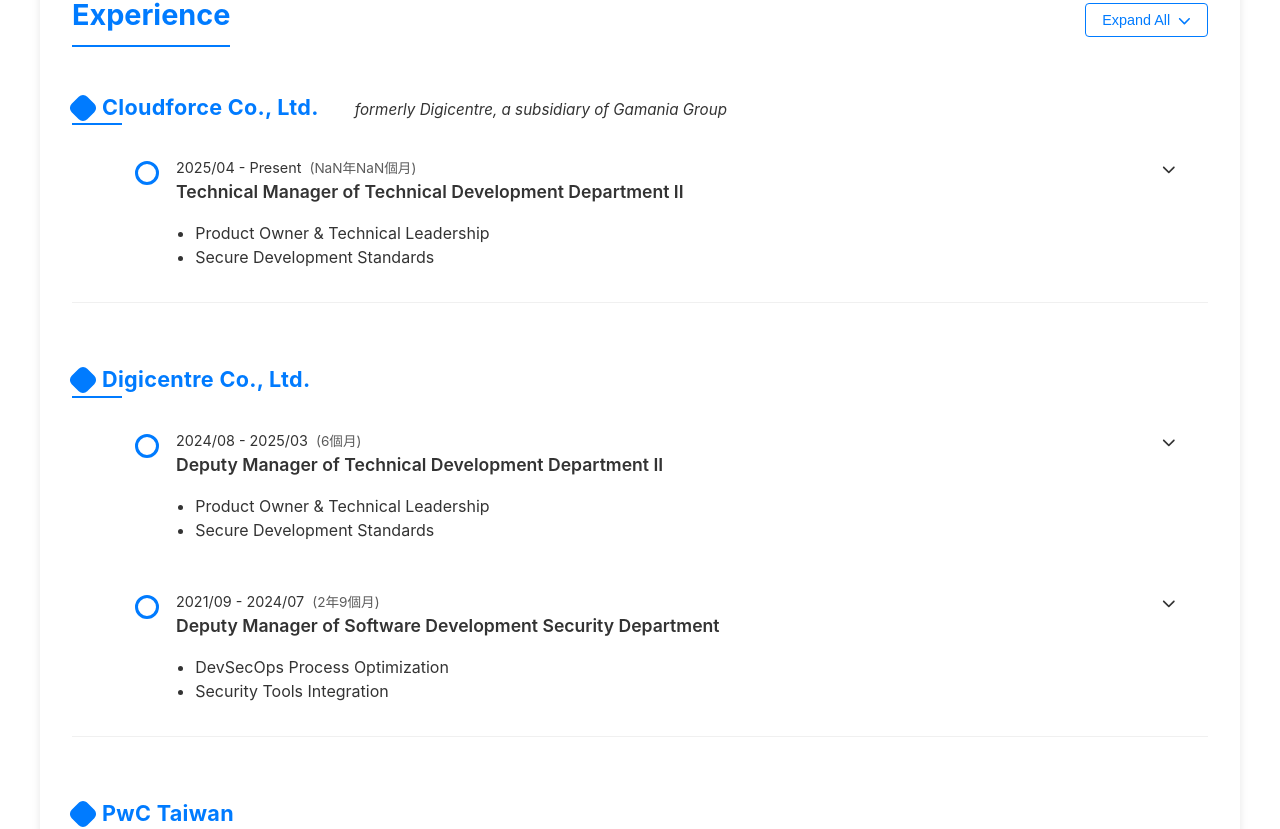
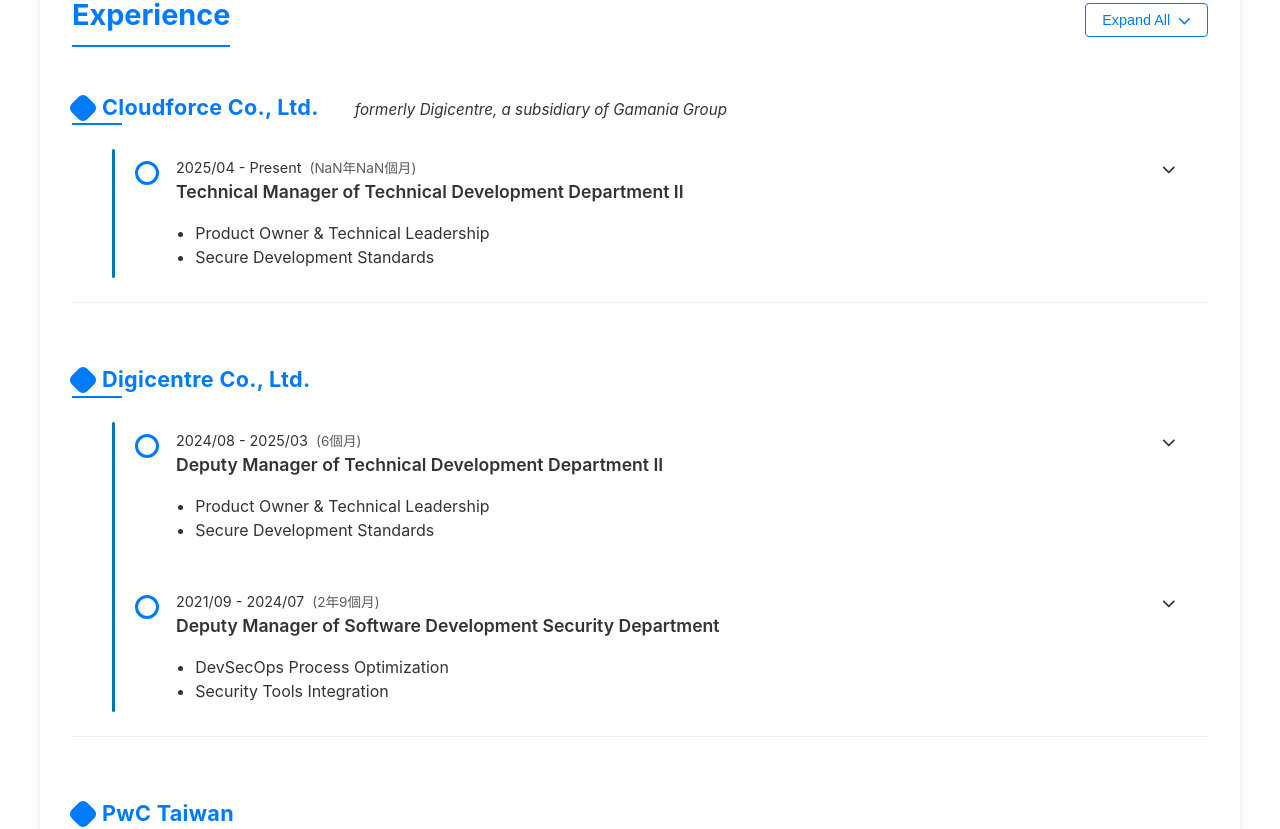
Before and after one commit to Lung-Yu/Lung-Yu.github.io, a React (Vite) app: page /#/cv in a window 1280 px wide. Shown: the part 723-1552 px from the top of the page. Built offline with nearby package versions, Linux system fonts and the light colour scheme.

Commit message:
feat: update experience timeline styles for improved visual consistency

```diff
--- a/src/features/cv/styles/CV.css
+++ b/src/features/cv/styles/CV.css
@@ -168,9 +168,9 @@
   bottom: 0;
   left: 0;
   width: 3px;
-  background: linear-gradient(to bottom, var(--color-primary), rgba(var(--color-primary-rgb), 0.7));
+  background: #0077B5;
   border-radius: 3px;
-  box-shadow: 0 0 8px rgba(var(--color-primary-rgb), 0.2);
+  z-index: 1;
 }
 
 .experience-item {
```
